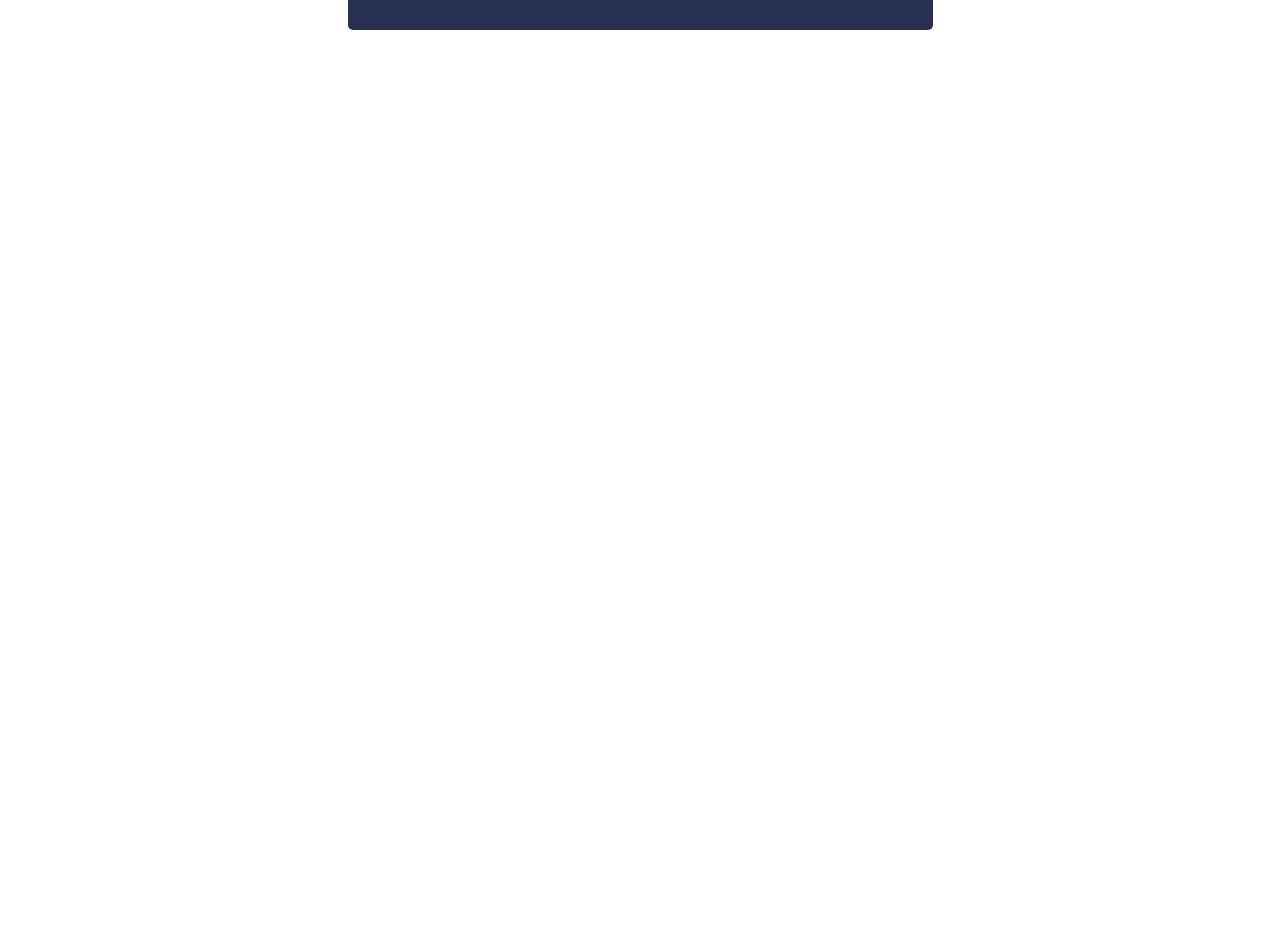
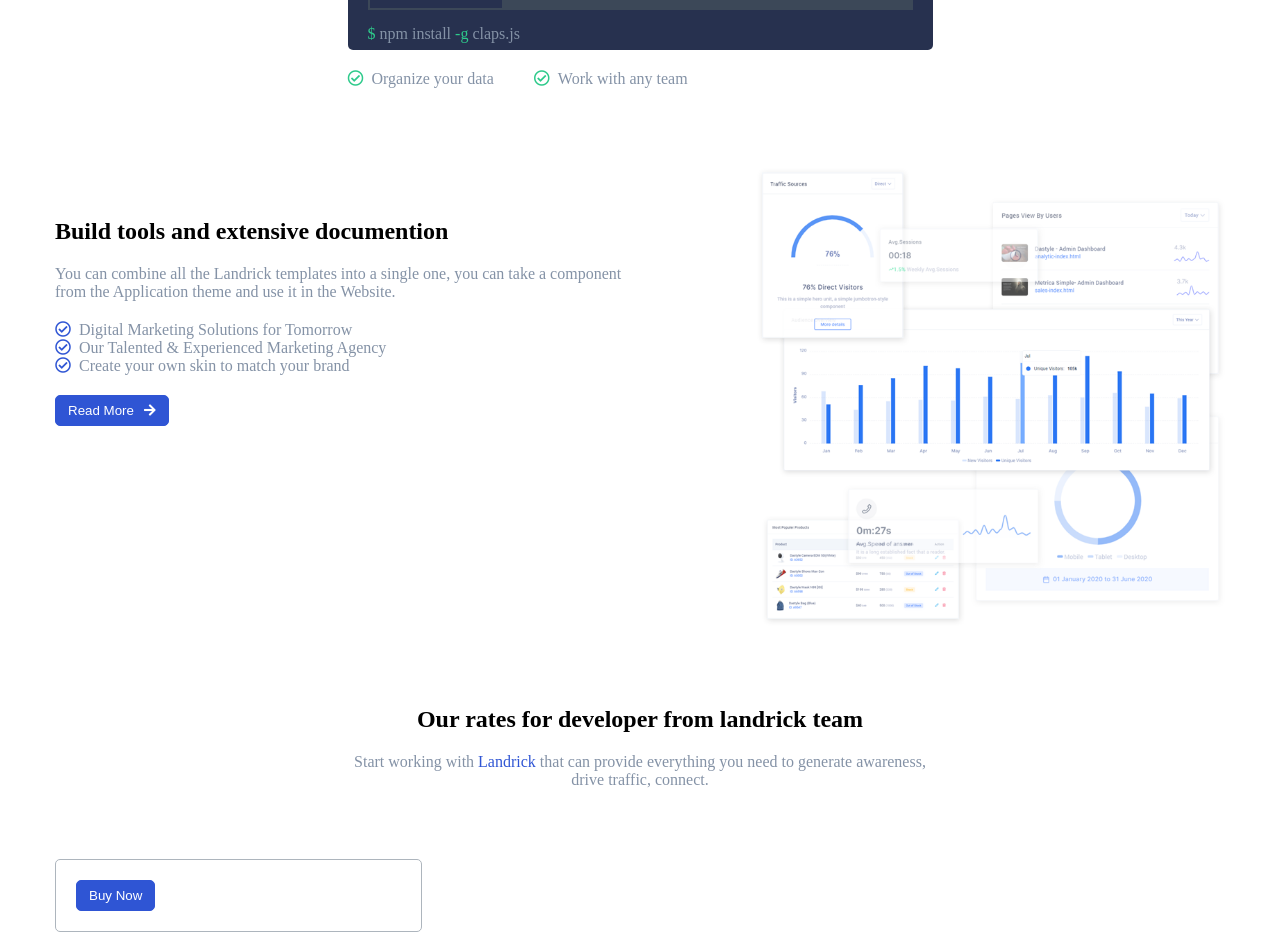
Before and after one commit to alefagi/proj-html-vuejs, a Vue app: page / in a window 1280 px wide. Shown: the part 1383-2335 px from the top of the page. Before the commit the page ends 1413 px from the top, so only its background shows below. Built offline with nearby package versions, Linux system fonts and the light colour scheme.

Commit message:
added quickstart and components sections

```diff
--- a/src/App.vue
+++ b/src/App.vue
@@ -8,6 +8,8 @@
     <main>
       <Features />
       <Quickstart />
+      <Components />
+      <Rates />
     </main>
     <footer></footer>
   </div>
@@ -19,7 +21,8 @@ import Jumbotron from './components/Jumbotron.vue';
 import Partners from './components/Partners.vue';
 import Features from './components/Features.vue';
 import Quickstart from './components/Quickstart.vue';
-
+import Components from './components/Components.vue';
+import Rates from './components/Rates.vue';
 
 export default {
   name: 'App',
@@ -29,6 +32,8 @@ export default {
     Partners,
     Features,
     Quickstart,
+    Components,
+    Rates,
   },
   data() {
     return {
--- a/src/assets/scss/_generics.scss
+++ b/src/assets/scss/_generics.scss
@@ -22,7 +22,7 @@ img {
 }
 
 .btn-primary {
-  padding: 5px 10px;
+  padding: 7px 12px;
   color: #fff;
   background-color: $brand-secondary;
   border: 1px solid $brand-secondary;
@@ -30,9 +30,16 @@ img {
 }
 
 .btn-secondary {
-  padding: 5px 10px;
+  padding: 7px 12px;
   color: $brand-secondary;
   background-color: transparent;
   border: 1px solid $brand-secondary;
   border-radius: 5px;
 }
+
+.card-container {
+  display: flex;
+  justify-content: space-between;
+  flex-wrap: wrap;
+  padding-top: 70px;
+}
--- /dev/null
+++ b/src/components/Components.vue
@@ -0,0 +1,70 @@
+<template>
+  <section id="components">
+    <div class="container">
+      <div class="description w-50">
+        <div class="section-title">
+          <h2>Build tools and extensive documention</h2>
+          <div>You can combine all the Landrick templates into a single one, you can take a component from the Application theme and use it in the Website.</div>
+        </div>
+        <ul>
+          <li><i class="far fa-check-circle"></i>Digital Marketing Solutions for Tomorrow</li>
+          <li><i class="far fa-check-circle"></i>Our Talented & Experienced Marketing Agency</li>
+          <li><i class="far fa-check-circle"></i>Create your own skin to match your brand</li>
+        </ul>
+        <button class="btn-primary">Read More<i class="fas fa-arrow-right"></i></button>
+      </div>
+      <div class="components-image w-50">
+        <img src="../assets/img/1.png" alt="1">
+      </div>
+    </div>
+  </section>
+</template>
+
+<script>
+export default {
+  name: 'Components',
+}
+</script>
+
+<style scoped lang="scss">
+@import "../assets/scss/variables.scss";
+@import "../assets/scss/sectionTitle.scss";
+
+  #components {
+    padding-top: 80px;
+  }
+
+  .container {
+    display: flex;
+  }
+
+  .description {
+    padding-top: 50px;
+  }
+
+  ul {
+    padding: 20px 0;
+    li {
+      list-style-type: none;
+      i {
+        color: $brand-secondary;
+        margin-right: 8px;
+      }
+    }
+  }
+
+  button i {
+    margin-left: 10px;
+  }
+
+  .components-image {
+    text-align: right;
+    img {
+      width: 80%;
+    }
+  }
+
+
+
+
+</style>
--- a/src/components/Features.vue
+++ b/src/components/Features.vue
@@ -54,17 +54,10 @@ export default {
 @import "../assets/scss/sectionTitle.scss";
 
   #features {
-    margin-top: 60px;
+    margin-top: 80px;
   }
 
   .container {
     height: 100%;
   }
-
-  .card-container {
-    display: flex;
-    justify-content: space-between;
-    flex-wrap: wrap;
-    padding-top: 70px;
-  }
 </style>
--- a/src/components/FeaturesCard.vue
+++ b/src/components/FeaturesCard.vue
@@ -1,5 +1,5 @@
 <template>
-  <div class="card">
+  <div class="features-card">
     <div class="card-icon">
       <i :class="iconClass"></i>
     </div>
@@ -23,7 +23,7 @@ export default {
 <style scoped lang="scss">
 @import "../assets/scss/variables.scss";
 
-  .card {
+  .features-card {
     width: 23%;
     border: 1px solid $border-primary;
     border-radius: 5px;
@@ -56,7 +56,7 @@ export default {
     color: $text-primary;
   }
 
-  .card > * {
+  .features-card > * {
     margin-bottom: 15px;
   }
 
--- a/src/components/Jumbotron.vue
+++ b/src/components/Jumbotron.vue
@@ -64,10 +64,4 @@ export default {
     height: 100%;
     text-align: center;
   }
-
-
-
-
-
-
 </style>
--- a/src/components/Quickstart.vue
+++ b/src/components/Quickstart.vue
@@ -7,10 +7,19 @@
         <div>Start working with <a href="#">Landrick</a> that can provide everything you need to generate awareness, drive traffic, connect.</div>
       </div>
       <div class="shell">
-        <div>npm</div>
-        <div>nuget</div>
-        <div>spm</div>
-        <div>github</div>
+        <div class="packet-manager">
+          <div>npm</div>
+          <div>nuget</div>
+          <div>spm</div>
+          <div>github</div>
+        </div>
+        <div class="commands">
+          <span>$</span> npm install <span>-g</span> claps.js
+        </div>
+      </div>
+      <div class="solutions">
+        <span><i class="far fa-check-circle"></i>Organize your data</span>
+        <span><i class="far fa-check-circle"></i>Work with any team</span>
       </div>
     </div>
   </section>
@@ -39,23 +48,46 @@ name: 'Quickstart',
     width: 50%;
     margin: 0 auto;
     margin-top: 60px;
+    height: 100px;
+    border-radius: 5px;
+    padding: 20px;
+    background-color: #27314F;
+  }
+
+  .packet-manager {
     display: flex;
-    height: 100px;
     background-color: #27314F;
     border-radius: 5px;
-    color: white;
-    padding: 20px;
     div {
       width: 25%;
       height: 40px;
       background-color: #3C4858;
-      border-radius: 5px;
+      color: white;
       text-align: center;
-      line-height: 40px;
+      line-height: 38px;
+      border: 2px solid #3C4858;
       &:first-child {
         background-color: #27314F;
-        border: 2px solid #3C4858;
-        line-height: 38px;
+      }
+    }
+  }
+
+  .commands {
+    padding-top: 15px;
+    span {
+      color: #2ECA8B;
+    }
+  }
+
+  .solutions {
+    width: 50%;
+    margin: 0 auto;
+    padding-top: 20px;
+    span {
+      margin-right: 40px;
+      i {
+        color: #2ECA8B;
+        margin-right: 8px;
       }
     }
   }
--- /dev/null
+++ b/src/components/Rates.vue
@@ -0,0 +1,40 @@
+<template>
+  <section id="rates">
+    <div class="container">
+      <div class="section-title w-50">
+        <h2>Our rates for developer from landrick team</h2>
+        <div>Start working with <a href="#">Landrick</a> that can provide everything you need to generate awareness, drive traffic, connect.</div>
+      </div>
+      <div class="card-container">
+        <RatesCard />
+      </div>
+    </div>
+  </section>
+</template>
+
+<script>
+import RatesCard from './RatesCard.vue';
+
+export default {
+  name: 'Rates',
+  components: {
+    RatesCard,
+  }
+}
+</script>
+
+<style scoped lang="scss">
+@import "../assets/scss/variables.scss";
+@import "../assets/scss/sectionTitle.scss";
+
+  #rates {
+    margin-top: 80px;
+  }
+
+  .section-title {
+    margin: 0 auto;
+    text-align: center;
+  }
+
+
+</style>
--- /dev/null
+++ b/src/components/RatesCard.vue
@@ -0,0 +1,28 @@
+<template>
+  <div class="rates-card">
+    <div class="card-icon">
+      <i :class="iconClass"></i>
+    </div>
+    <h5>{{ title }}</h5>
+    <div class="card-text">{{ text }}</div>
+    <button class="btn-primary">Buy Now</button>
+  </div>
+</template>
+
+<script>
+export default {
+  name: 'RatesCard',
+}
+</script>
+
+<style scoped lang="scss">
+@import "../assets/scss/variables.scss";
+
+  .rates-card {
+    width: calc(100% / 3) - 2%;
+    border: 1px solid $border-primary;
+    border-radius: 5px;
+    padding: 20px;
+    margin-bottom: 20px;
+  }
+</style>
```
Also changed, not shown: 8 other files (tests, documents, lock files or other folders).
